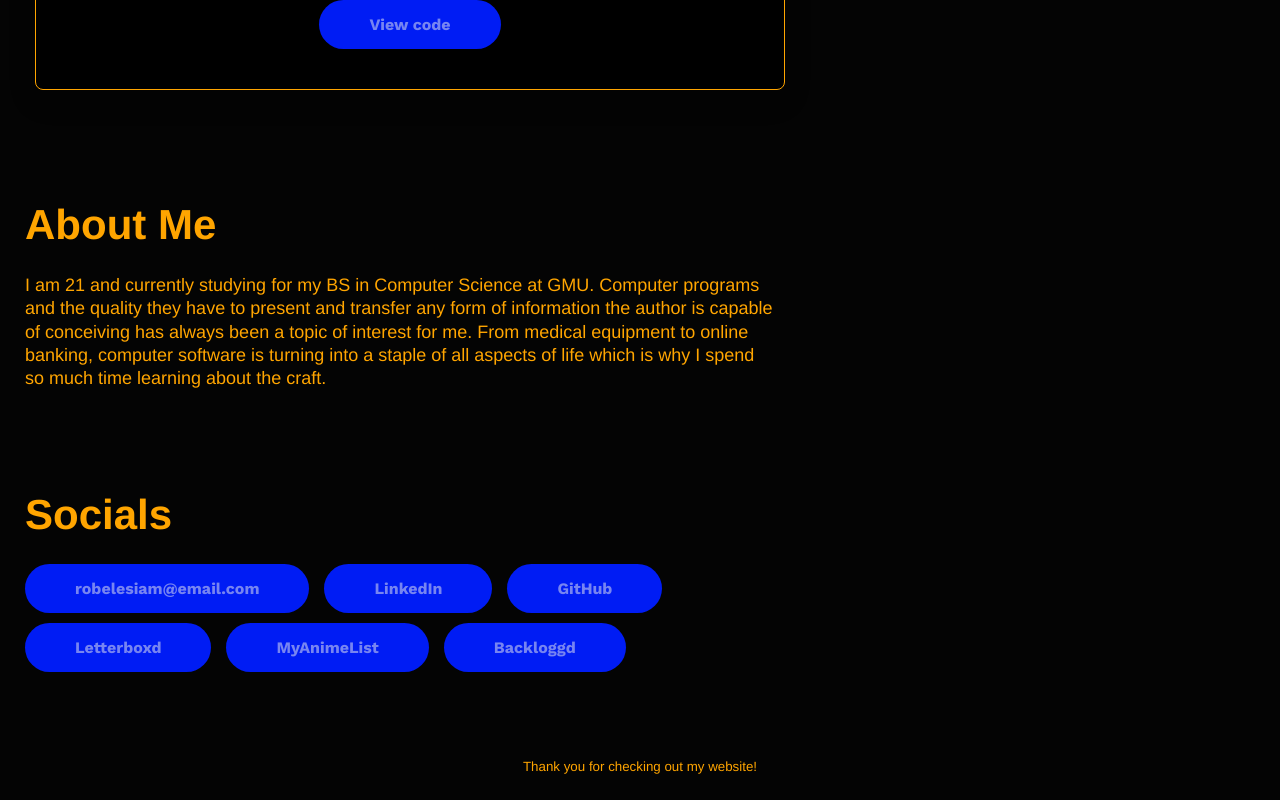
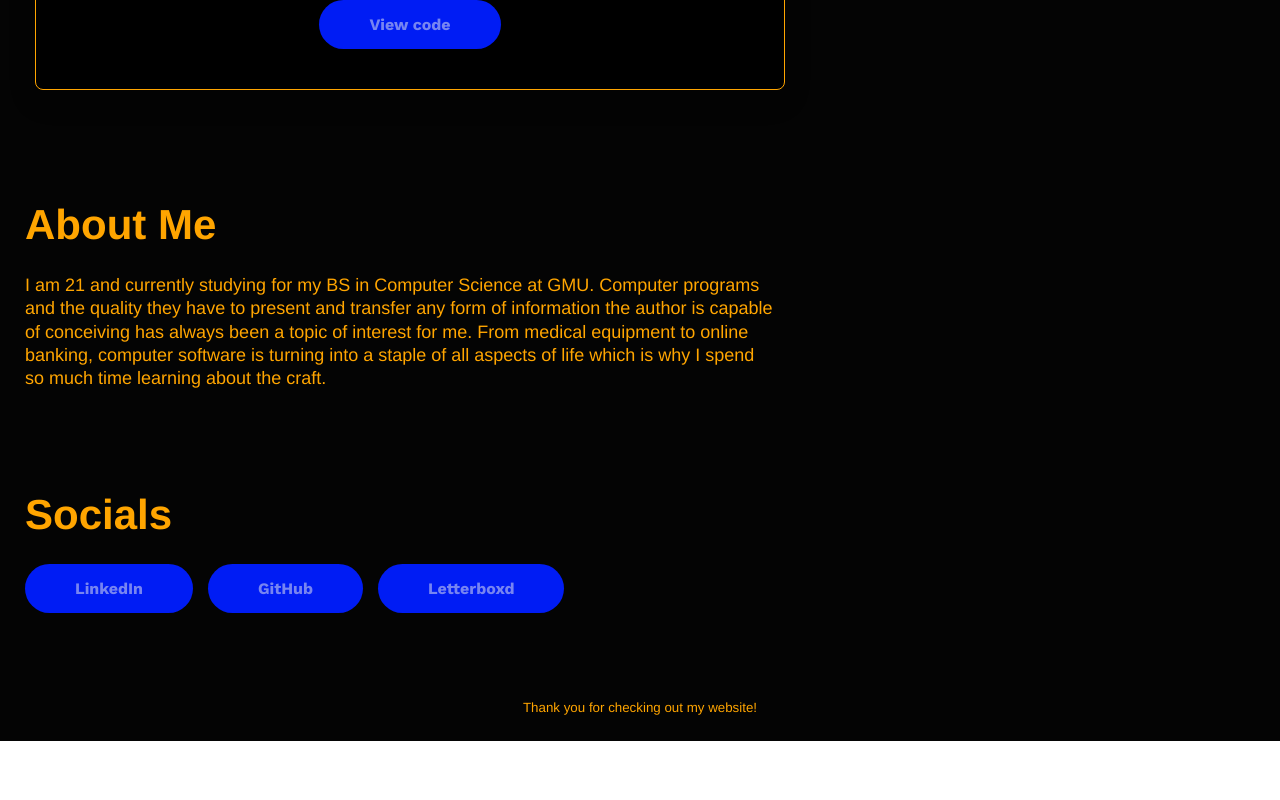
Before and after one commit to robelsiam/personalwebsite, a React (Create React App) app: page / in a window 1280 px wide. Shown: the part 2197-2997 px from the top of the page. After the commit the page ends 2938 px from the top, so only its background shows below. Built offline with nearby package versions, Linux system fonts and the light colour scheme.

Commit message:
Update Social.js
removed cringe 😪

```diff
--- a/src/components/Social.js
+++ b/src/components/Social.js
@@ -4,13 +4,9 @@ const Social = () => {
         <div className="social">
             <h2>Socials</h2>
 
-            <a href="mailto:robelesiam@gmail.com" className="button">robelesiam@email.com</a>
             <a href="https://www.linkedin.com/in/robel-siam-224291222/" target="_blank" rel="noreferrer" className="button">LinkedIn</a>
             <a href="https://github.com/robelsiam" target="_blank" rel="noreferrer" className="button">GitHub</a>
-            <br />
-            <a href="https://letterboxd.com/GCM703/" target="_blank" rel="noreferrer"className="button">Letterboxd</a>
-            <a href="https://myanimelist.net/profile/GCM703" target="_blank" rel="noreferrer" className="button">MyAnimeList</a>
-            <a href="https://www.backloggd.com/u/GCM703/games/release/" target="_blank" rel="noreferrer" className="button">Backloggd</a>
+            <a href="https://letterboxd.com/GCM703/films" target="_blank" rel="noreferrer"className="button">Letterboxd</a>
         </div>
 
 
```
